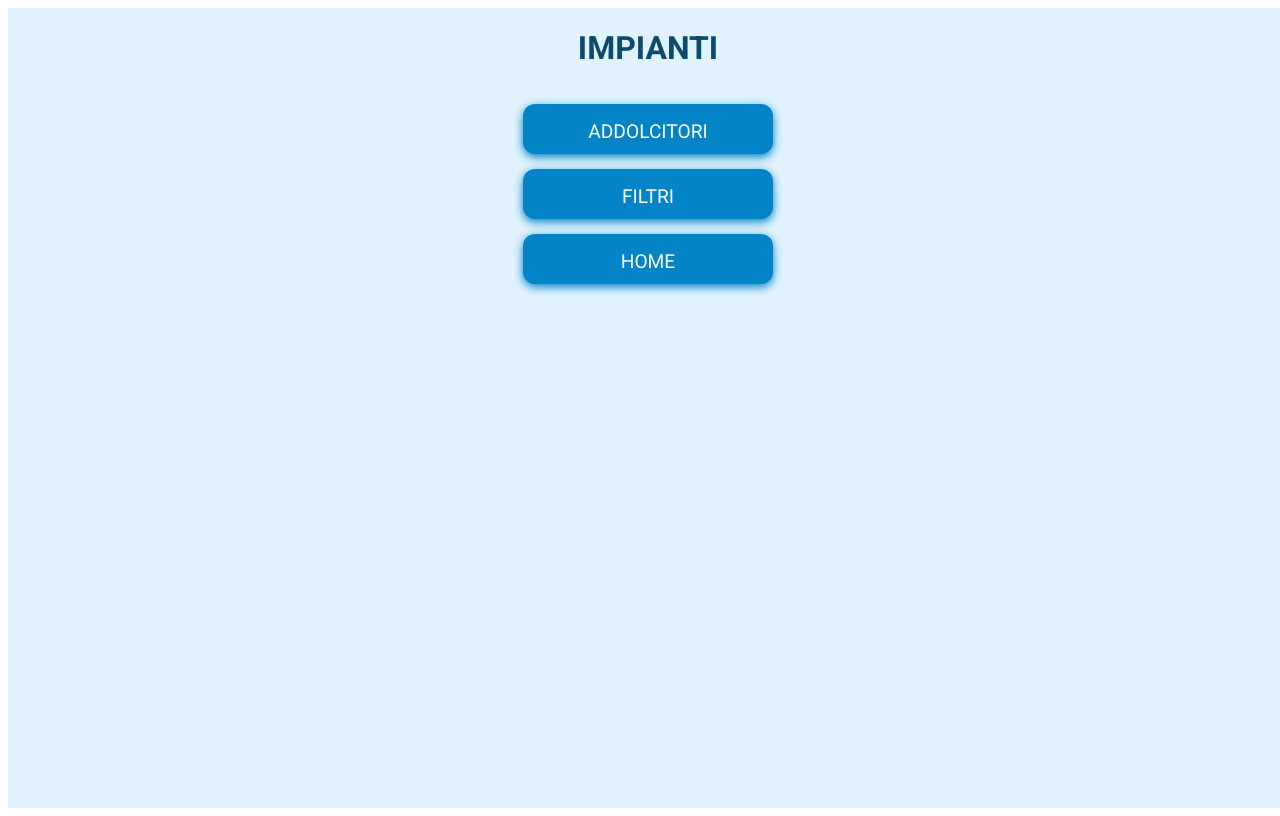
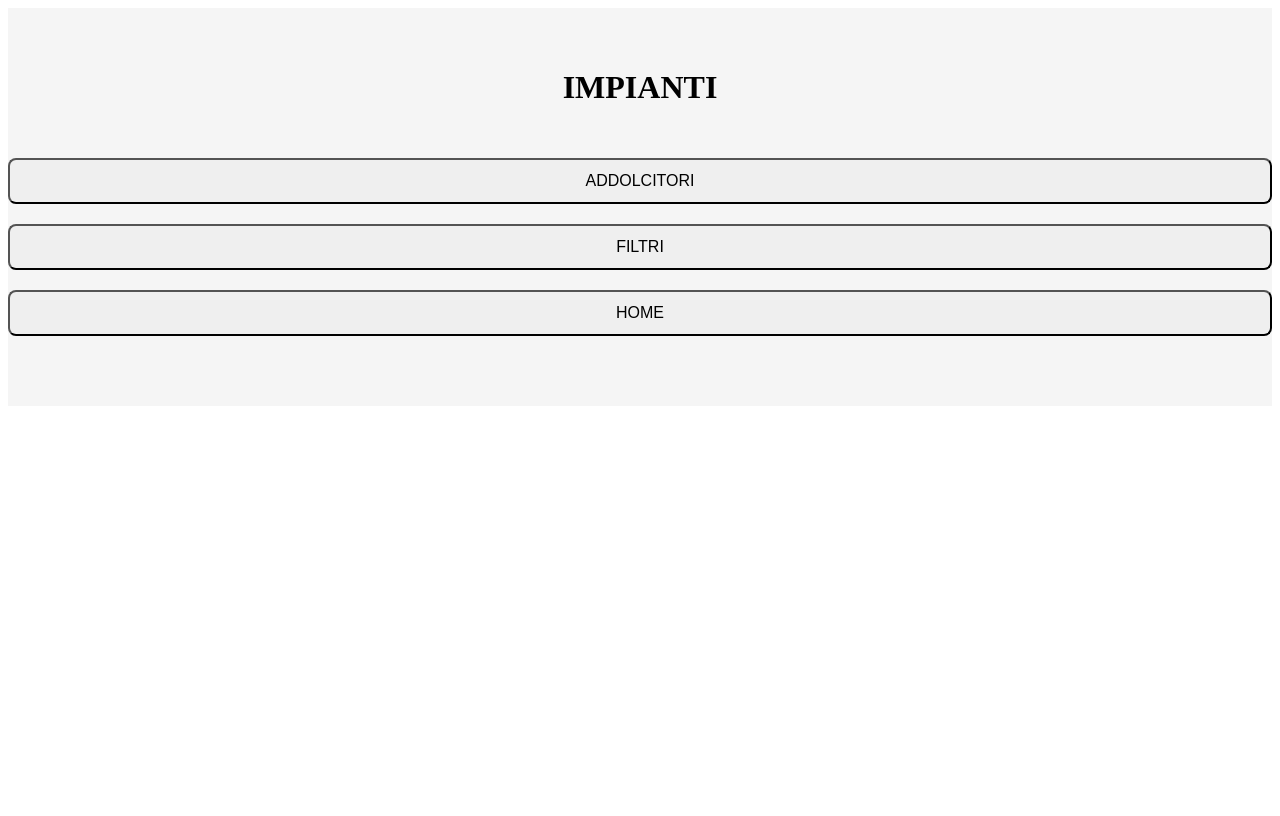
Before and after one commit to drugos624/helpus2, a React (Vite) app: page /impianti in a window 1280 px wide. Built offline with nearby package versions, Linux system fonts and the light colour scheme.

Commit message:
versione_4

```diff
--- a/src/App.css
+++ b/src/App.css
@@ -1,73 +1,86 @@
-#root {
+.header {
   display: flex;
-  /* attiva Flexbox */
   flex-direction: column;
-  /* gli elementi saranno in colonna */
-
-  /* centra verticalmente */
-  align-items: center;
-  /* centra orizzontalmente */
-  width: 100vw;
-  height: 100vh;
   text-align: center;
-  background-color: #E0F2FE;
-  /* esempio sfondo blu acqua */
-  gap: 1rem;
-
-  /* spazio tra i pulsanti / elementi */
-
-  font-family: 'Roboto', sans-serif;
+  padding: 20px 0;
+  background-color: #f5f5f5;
 }
 
-.sottoSopra {
+.button-container {
   display: flex;
   flex-direction: column;
-  padding: auto;
+  justify-content: center;
+  gap: 20px;
+  margin: 30px 0;
+  flex-wrap: wrap;
+
 }
 
 
+button {
+  padding: 12px 24px;
+  font-size: 1rem;
+  border-radius: 8px;
+  cursor: pointer;
+}
+
+.card {
+  background: rgb(220, 227, 233);
+  border-radius: 20px;
+  padding: 30px;
+  box-shadow: 0 4px 6px rgba(0, 0, 0, 0.07);
+}
+
+.card-title {
+  font-size: 1.8rem;
+  margin-bottom: 30px;
+  color: #2c3e50;
+}
+
+.card-item {
+  display: flex;
+  flex-direction: column;
+  gap: 15px;
+  /* Spazio tra le righe */
+  padding: 15px;
+  background: rgba(255, 255, 255, 0.6);
+  border-radius: 8px;
+}
+
+.dettaglio-item {
+  display: flex;
+  justify-content: space-between;
+  /* Chiave a sinistra, valore a destra */
+  align-items: center;
+  padding: 12px 0;
+  border-bottom: 1px solid rgba(0, 0, 0, 0.1);
+  /* Linea separatrice opzionale */
+}
+
+.dettaglio-item:last-child {
+  border-bottom: none;
+  /* Rimuove la linea dall'ultima riga */
+}
+
+.dettaglio-chiave {
+  font-weight: 600;
+  color: #555;
+  text-align: left;
+}
+
+.dettaglio-valore {
+  font-weight: 500;
+  color: #333;
+  text-align: right;
+  margin-left: auto;
+  /* Forza l'allineamento a destra */
+}
+
+.descrizione-section {
+
+  margin: 20px 0;
+  padding: 20px;
 
 
 
-
-.card {
-  padding: 2em;
 }
-
-.read-the-docs {
-  color: #888;
-}
-
-li {
-  text-align: left;
-  list-style-type: none;
-}
-
-.listaDettagli {
-  display: flex;
-  flex-direction: column;
-
-}
-
-button {
-  background-color: #0284C7;
-  color: #fff;
-  min-width: 250px;
-  height: 50px;
-  width: 150px;
-  align-self: center;
-
-  font-family: 'Roboto', sans-serif;
-  padding: 16px 40px;
-  font-size: 1.2rem;
-
-  border: none;
-  cursor: pointer;
-  box-shadow: 0 3px 10px #0284C7;
-  transition: transform 0.3s ease, box-shadow 0.3 ease;
-  border-radius: 12px;
-}
-
-h1 {
-  color: #0C4A6E;
-}
--- a/src/App.jsx
+++ b/src/App.jsx
@@ -17,7 +17,7 @@ function App() {
 
   return (
     <>
-      <div>
+      <div className='header'>
         <Routes>
             <Route path='/' element={<Home></Home>}></Route>
             <Route path='/impianti' element={<Impianti></Impianti>}></Route>
--- a/src/impianti.json
+++ b/src/impianti.json
@@ -3,36 +3,28 @@
         "addolcitori": {
             "ctm": {
                 "90": {
-                    "Quantità Resine": 90,
-                    "Quantita Sottoletto": 25,
-                    "Spazio Libero": 233,
-                    "Portata Min": 3,
-                    "Portata Max": 4,
-                    "Scarico BW": 5,
-                    "Scarico CR": 6,
-                    "Altezza": 6,
-                    "Larghezza": 8,
-                    "Ugello": "rosso",
-                    "Flow Control": [
-                        "nero",
-                        "nero",
-                        "rosso",
-                        3.5
-                    ],
-                    "Collo": [
-                        "blue",
-                        3
-                    ],
-                    "Capacita Scambio": 2569,
-                    "Min Acqua Sale": 234,
-                    "kg Sale": 45
+                    "portate": {
+                        "portata max": 20,
+                        "portata Min": 5,
+                        "portata scarico": 6
+                    },
+                    "capacità": {
+                        "capacita scambio": 3444,
+                        "sale per rigenerazione": 34,
+                        "minuti acqua al sale": 4
+                    }
                 },
                 "120": {
-                    "quantitaResine": 120,
-                    "quantitaSottoletto": 30,
-                    "ugello": "fucsia",
-                    "flowControl": "nero",
-                    "capacitaScambio": 1234
+                    "portate": {
+                        "portata MAx": 20,
+                        "portata Min": 5,
+                        "portata scarico": 6
+                    },
+                    "capacità": {
+                        "capacita scambio": 3444,
+                        "sale per rigenerazione": 34,
+                        "minuti acqua al sale": 4
+                    }
                 }
             },
             "he": {
--- a/src/index.css
+++ b/src/index.css
@@ -1,11 +1,3 @@
-div {
-  display: flex;
-  flex-direction: column;
-  padding: auto;
-  gap: 15px;
-
-}
-
 button {
   padding: 10px;
   gap: 10px;
--- a/src/pages/Chimici.jsx
+++ b/src/pages/Chimici.jsx
@@ -6,8 +6,9 @@ function Chimici() {
     const listaChimici = Object.keys(chimici.chimici).sort()
 
     return (
-        <>
+        <div className="header">
             <h1>CHIMICI</h1>
+            <div className="button-container">
             {
                 listaChimici.map((chimico) => (
                     <button
@@ -29,8 +30,9 @@ function Chimici() {
             <button onClick={() => (
                 navigate("/")
             )
-        }>HOME</button>
-        </>
+                }>HOME</button>
+                </div>
+        </div>
     )
 
 
--- a/src/pages/DettaglioAddolcitore.jsx
+++ b/src/pages/DettaglioAddolcitore.jsx
@@ -12,25 +12,51 @@ function DettaglioAddolcitore() {
     const dati = specifiche.impianti[impianti]
     [opzione][dimensioni]
 
+    //prove varie
+
+    const sottogruppi = specifiche.impianti[impianti]
+    [opzione][dimensioni]
+    const gruppi = Object.keys(sottogruppi)
+
+
     return (
+        <div className="header" >
+              <h1>Dettagli {opzione.toUpperCase()}: {dimensioni}</h1>
+            <div >
 
-        <div className="listaDettagli">
-            <h1>Dettagli :{opzione.toUpperCase()} {dimensioni}</h1>
-            <ul>
-                {Object.entries(dati).map(([chiave, valore]) => (
-                    <li  key={chiave}>
-                        <strong>{chiave}:</strong>{" "}
-                        {Array.isArray(valore)
-                            ? valore.join(", ")
-                            : valore.toString()
-                        }
-                    </li>
-                ))}
-            </ul>
-            <button>RICAMBI</button>
-            <button onClick={()=> {navigate("/")}}>HOME</button>
+
+                <div>
+                    {Object.entries(sottogruppi).map(([nomeGruppo, campiGruppo]) => (
+                        <div key={nomeGruppo} className="card">
+                            <h3 >
+                                <span>
+                                    💧
+                                </span>
+                                {nomeGruppo.toUpperCase()}
+                            </h3>
+                            <div className="card-item">
+                                {Object.entries(campiGruppo).map(([chiave, valore]) => (
+                                    <div key={chiave} className="dettaglio-item">
+                                        <span className="dettaglio-chiave">{chiave.toUpperCase()}:  </span>
+                                        <span className="dettaglio-valore">{valore}</span>
+                                    </div>
+                                ))}
+
+                            </div>
+                        </div>
+                    ))}
+
+
+                </div>
+
+            </div>
+            <button onClick={() => (
+                navigate("/")
+         )}>HOME</button>
+
         </div>
-  )
+
+    )
 }
 
 
--- a/src/pages/DimensioneImpianto.jsx
+++ b/src/pages/DimensioneImpianto.jsx
@@ -7,8 +7,9 @@ function DimensioneImpianto() {
 
     const dimImpianto = Object.keys(dimesioneImpianto.impianti[impianti][opzione] || {})
     console.log(dimImpianto)
-    return (<>
+    return (<div className="header">
         <h1> {opzione.toUpperCase()}</h1>
+        <div className="button-container">
 
         {
         dimImpianto.map((dimensioni) => (
@@ -23,9 +24,10 @@ function DimensioneImpianto() {
 
         <button
         onClick={()=>{navigate("/")}}
-        >HOME</button>
+            >HOME</button>
+            </div>
 
-        </>
+        </div>
 
 )
 }
--- a/src/pages/Home.jsx
+++ b/src/pages/Home.jsx
@@ -5,11 +5,11 @@ function Home() {
     const navigate = useNavigate();
 
     return (
-        <div>
+        <div className="header">
 
             <h1>HELPUS</h1>
 
-
+            <div className="button-container">
             <button onClick={()=> navigate('/impianti')}>
             IMPIANTI
             </button>
@@ -20,7 +20,7 @@ function Home() {
                 navigate("/documenti")
             )}>DOCUMENTI</button>
             <button >UTILITA'</button>
-
+            </div>
         </div>
     )
 
--- a/src/pages/Impianti.jsx
+++ b/src/pages/Impianti.jsx
@@ -6,9 +6,9 @@ function Impianti() {
     const navigate = useNavigate();
     const tipiImpianto = Object.keys(tipoImpianto.impianti)
     return (
-        <div>
+        <div className="header">
             <h1>IMPIANTI</h1>
-
+<div className="button-container">
             {tipiImpianto.map((impianti) => (
                 <button key={impianti}
                     onClick={() => (
@@ -24,7 +24,8 @@ function Impianti() {
             >
                 HOME
 
-            </button>
+                </button>
+                </div>
 
         </div>
 )
--- a/src/pages/TipoImpianto.jsx
+++ b/src/pages/TipoImpianto.jsx
@@ -17,8 +17,10 @@ function TipoImpianto() {
 
 
     return (
-        <div>
+        <div className="header">
             <h1>{impianti.toUpperCase()}</h1>
+
+            <div className="button-container">
             {opzioni.map((opzione) => (
                 <button
                     key={opzione}
@@ -34,7 +36,8 @@ function TipoImpianto() {
             ))}
             <button onClick={() => {
                 navigate("/")
-            }}>HOME</button>
+                }}>HOME</button>
+                </div>
         </div>
     )
 
```
Also changed, not shown: src/pages/DettaglioChimici.jsx (+40 -21 lines), src/pages/note.txt (added).
